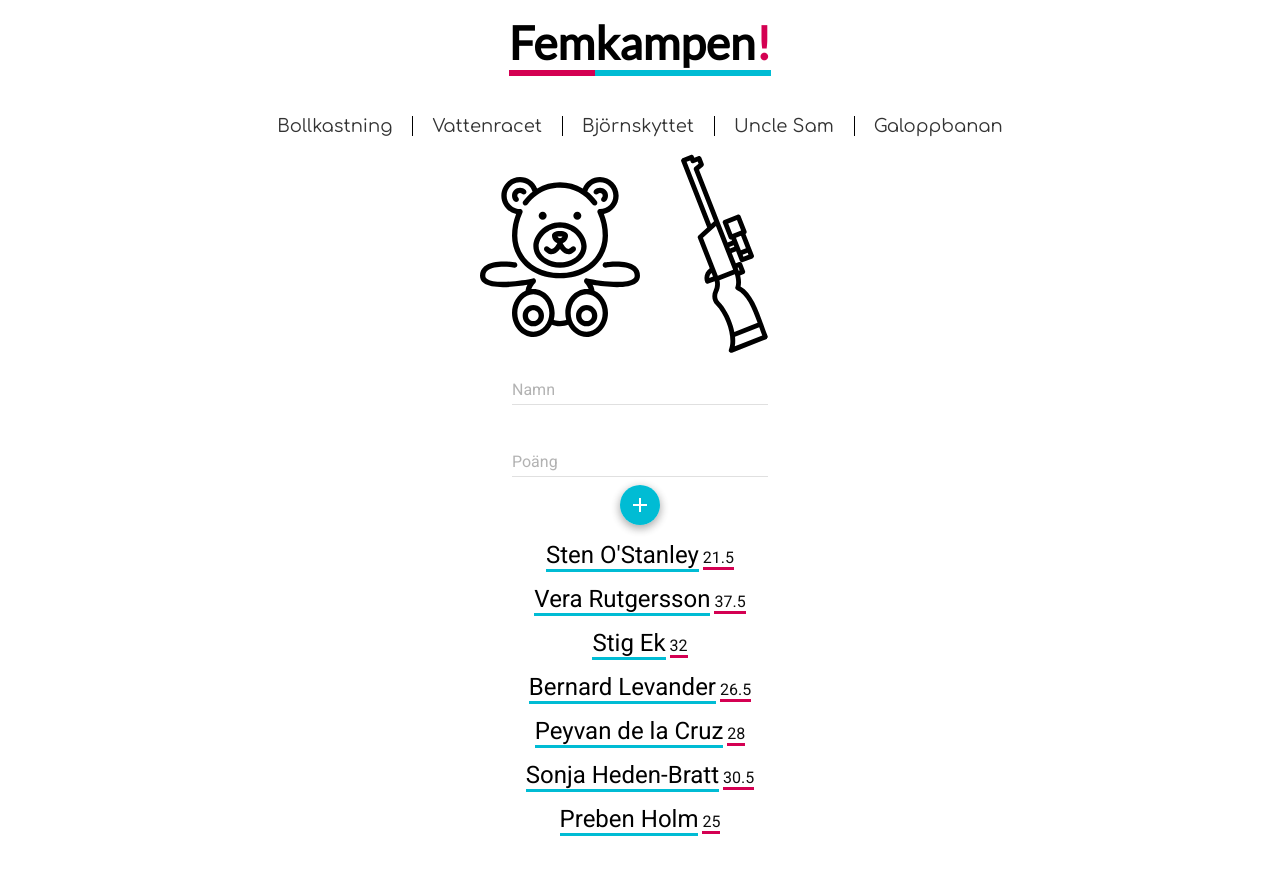
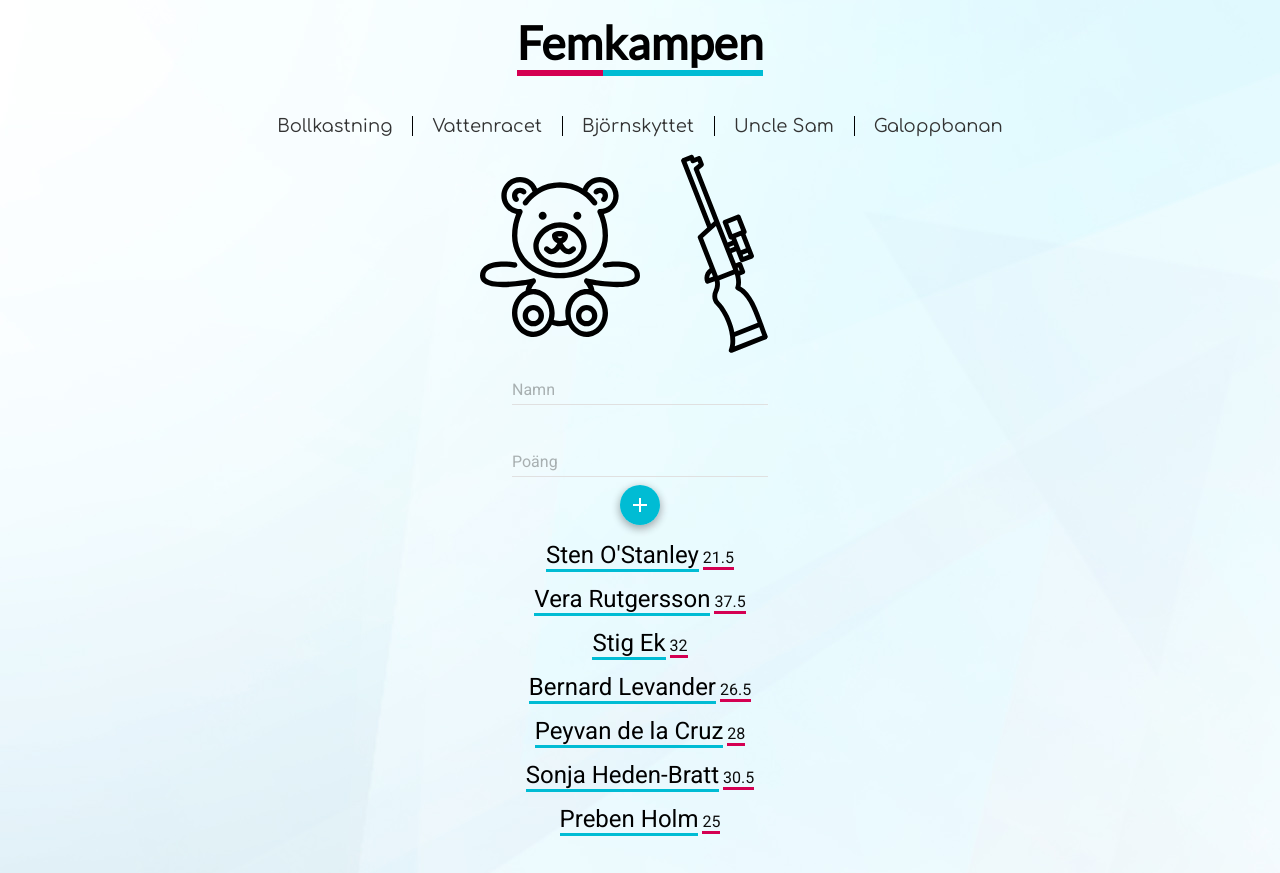
Before and after one commit to viktorjohan/femkamp, a React (Create React App) app: page /bjornskyttet in a window 1280 px wide. Built offline with nearby package versions, Linux system fonts and the light colour scheme.

Commit message:
css igen

```diff
--- a/src/App.js
+++ b/src/App.js
@@ -6,7 +6,7 @@ class App extends Component {
     return (
       <div>
         <div className="header">
-          <h1 className="header-h1"><span style={{borderBottom: '6px solid #d40052'}}>Fem</span><span style={{borderBottom: '6px solid #00bcd4'}}>kampen<span style={{color: '#d40052'}}>!</span></span></h1>
+          <h1 className="header-h1"><span style={{borderBottom: '6px solid #d40052'}}>Fem</span><span style={{borderBottom: '6px solid #00bcd4'}}>kampen</span></h1>
           <ul className="nav-ul">
             {/*<li><IndexLink to='/'>Home</IndexLink></li>*/}
             <li className="nav-li"><Link to='/bollkastning'>Bollkastning</Link></li>
--- a/src/components/Bjornskyttet.js
+++ b/src/components/Bjornskyttet.js
@@ -39,8 +39,8 @@ export default class Bjornskyttet extends Component{
     return(
     	<MuiThemeProvider>
       <div>
-				<img src={TeddyLogo} style={{width: '160px', paddingTop: '13', position: 'relative', left: '25'}}/>
-        <img src={RifleLogo} style={{width: '160px', paddingTop: '13', position: 'relative', right: '20', transform: "rotate(28deg)"}}/>
+				<img src={TeddyLogo} style={{width: '160px', position: 'relative', left: '25'}}/>
+        <img src={RifleLogo} style={{width: '160px', position: 'relative', right: '20', transform: "rotate(28deg)"}}/>
         <form onSubmit={this.handleAdd}>
 						<TextField floatingLabelText="Namn" type="text" ref="inputName" required/><br/>
             <TextField floatingLabelText="Poäng" type="number" ref="inputScore" min="0" required/><br/>
--- a/src/index.css
+++ b/src/index.css
@@ -10,6 +10,7 @@ html, body{
 body{
   font-family: 'Roboto', sans-serif;
   text-align: center;
+  background-image: url("../public/coverimage3.jpg");
   /*background-color: #E0F7FA;*/
 }
 
@@ -18,7 +19,7 @@ h2{
 }
 
 .header{
-  background-color: white;
+  /*background-color: white;*/
   padding: 15px 15px;
 }
 
--- a/src/index.js
+++ b/src/index.js
@@ -104,7 +104,7 @@ class Index extends React.Component{
  onAdd = (myObj, x) => {
  		var stateArray = this.state.resultat;
  		var scoreArray = this.state.resultat[x].scores;
- 		scoreArray.push(myObj);
+ 		scoreArray.unshift(myObj);
 
 
  		stateArray[x].scores = [];
```
Also changed, not shown: public/coverimage3.jpg (added).
